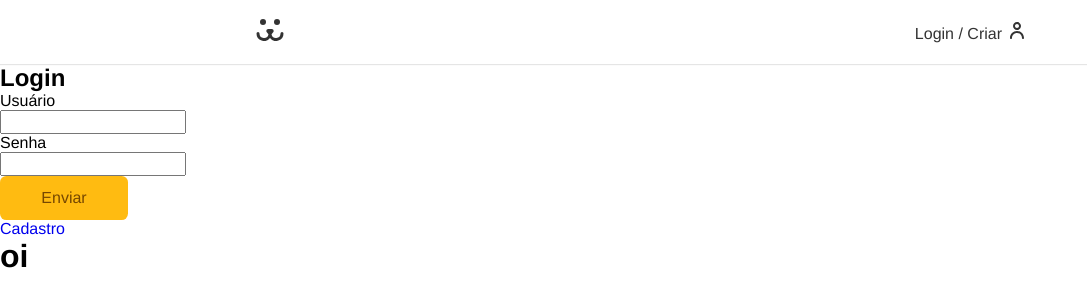
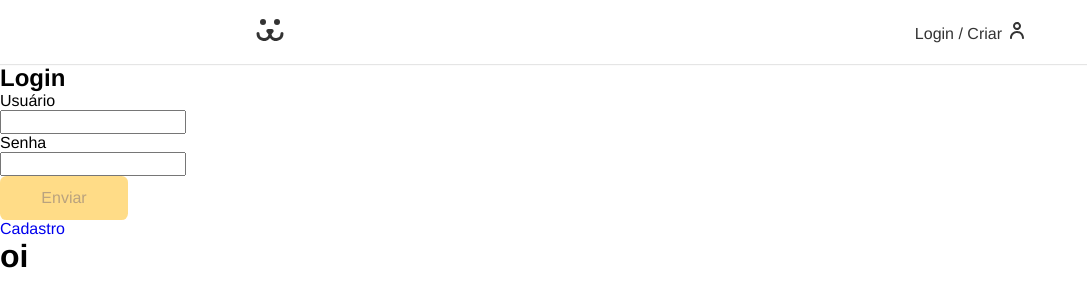
Before and after one commit to lucasgmelo/dogs, a React (Create React App) app: page /login in a window 1280 px wide. Shown: the top 306 px of the page, without its empty margins (0-1087 px from the left). Built offline with nearby package versions, Linux system fonts and the light colour scheme.

Commit message:
hotfix(form): disabled problem fixed w/ useState :)

```diff
--- a/src/Components/Forms/Button/Button.js
+++ b/src/Components/Forms/Button/Button.js
@@ -1,12 +1,16 @@
-import React from 'react'
+import React, {useState} from 'react'
 import {
     Click
     } from './ButtonStyles';
 
-const Button = ({childrens}) => {
+
+    const Button = ({childrens}) => {
+
+        const [isDisabled, setIsDisabled] = useState(true);
+
     return (
         <div>
-            <Click>{childrens}</Click>
+            <Click disabled={isDisabled}>{childrens}</Click>
         </div>
     )
 }
--- a/src/Components/Forms/Button/ButtonStyles.js
+++ b/src/Components/Forms/Button/ButtonStyles.js
@@ -6,6 +6,7 @@ const Click = styled.button`
     font-family: var(--type-first);
 
     cursor: ${(props) => props.disabled ? 'wait' : 'pointer'};
+    opacity: ${(props) => props.disabled ? 0.5 : 1};
 
     border: none;
     border-radius: 0.4rem;
@@ -20,7 +21,6 @@ const Click = styled.button`
 
     transition: 0.1s;
 
-    opacity: ${(props) => props.disabled ? 0.5 : 1};
   }
   &:hover {
     outline: none;
--- a/src/Components/Login/LoginForm.js
+++ b/src/Components/Login/LoginForm.js
@@ -25,7 +25,7 @@ const LoginForm = () => {
         })
     }
 
-    const [isDisabled, setIsDisabled] = useState(true);
+    const [isDisabled, setIsDisabled] = useState();
 
     return (
         <section>
@@ -33,7 +33,7 @@ const LoginForm = () => {
             <form action="" onSubmit={handleSubmit}>
                 <Input label='Usuário' type='text' name='username'/>
                 <Input label='Senha' type='password' name='password'/>
-                <Button disabled={isDisabled} childrens='Enviar'></Button>
+                <Button childrens='Enviar'></Button>
             </form>
             <Link to="/login/create" >Cadastro</Link>
         </section>
```
Also changed, not shown: 1 other file (tests, documents, lock files or other folders).
